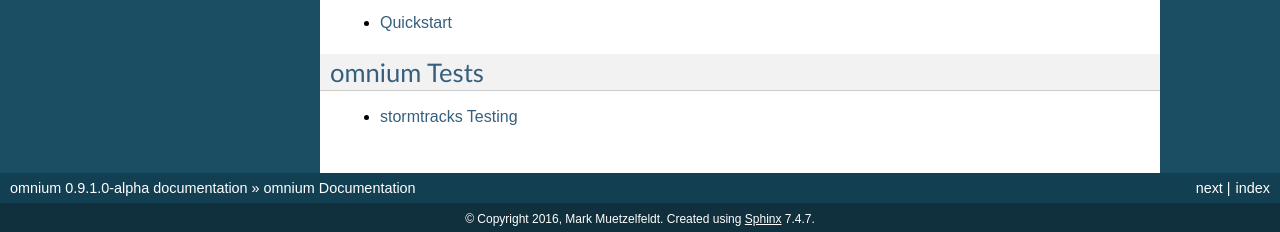
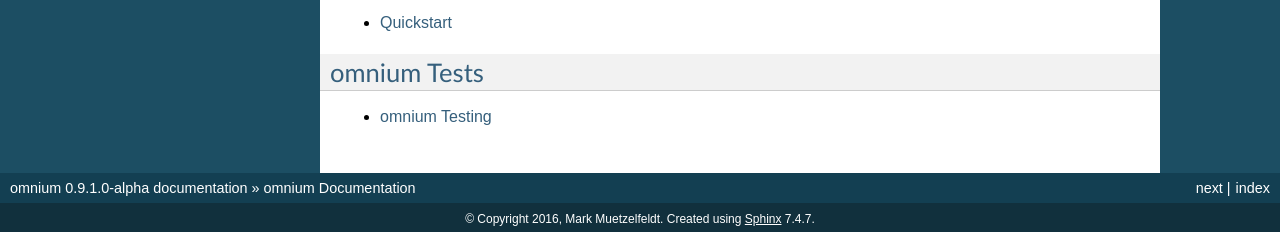
Before and after one commit to markmuetz/omnium, a Sphinx documentation site: the page built from docs/index.rst, in a window 1280 px wide. Shown: the part 805-1037 px from the top of the page. Built offline with Sphinx 7.4.7, drawn with Linux system fonts in a browser that asks for light colours.

Commit message:
Remove old stormtracks references

```diff
--- a/docs/index.rst
+++ b/docs/index.rst
@@ -1,5 +1,5 @@
-.. Stormtracks documentation master file, created by
-   copying stormtracks 2016/9/13.
+.. Omnium documentation master file, created by
+   copying stromtracks 2016/9/13.
    You can adapt this file completely to your liking, but it should at least
    contain the root `toctree` directive.
 
--- a/docs/tests.rst
+++ b/docs/tests.rst
@@ -1,5 +1,5 @@
-===================
-stormtracks Testing
-===================
+==============
+omnium Testing
+==============
 
 .. include:: ../tests/readme.rst
```
